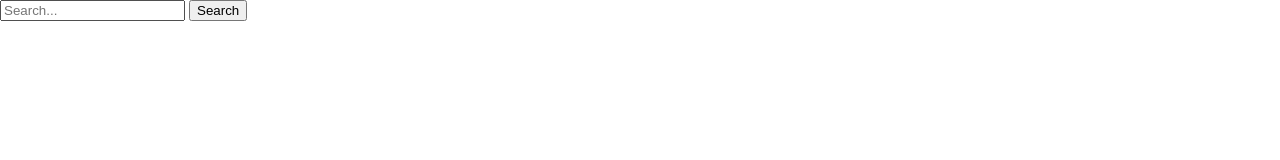
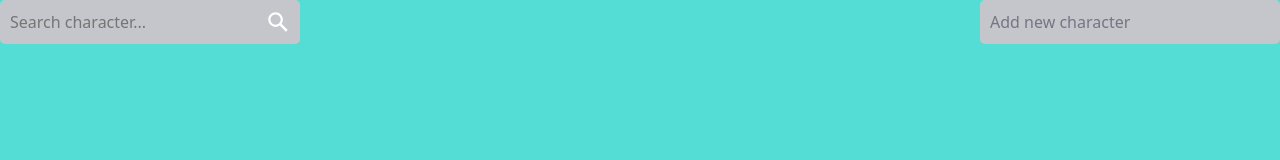
Before and after one commit to kingdragox99/character-manager-js, a website: page index.html in a window 1280 px wide. Drawn offline with nearby package versions, Linux system fonts and the light colour scheme; files that its build step writes are made by us from their sources; no server answers.

Commit message:
add style header

```diff
--- a/index.html
+++ b/index.html
@@ -15,11 +15,19 @@
           type="search"
           id="query"
           name="q"
-          placeholder="Search..."
+          placeholder="Search character..."
           aria-label="Search through site content"
         />
-        <button>Search</button>
+        <button id="btn_search" class="button_search">
+          <svg viewBox="0 0 1024 1024">
+            <path
+              class="path1"
+              d="M848.471 928l-263.059-263.059c-48.941 36.706-110.118 55.059-177.412 55.059-171.294 0-312-140.706-312-312s140.706-312 312-312c171.294 0 312 140.706 312 312 0 67.294-24.471 128.471-55.059 177.412l263.059 263.059-79.529 79.529zM189.623 408.078c0 121.364 97.091 218.455 218.455 218.455s218.455-97.091 218.455-218.455c0-121.364-103.159-218.455-218.455-218.455-121.364 0-218.455 97.091-218.455 218.455z"
+            ></path>
+          </svg>
+        </button>
       </form>
+      <button id="btn_add" class="button_add">Add new character</button>
     </header>
 
     <main>
--- a/src/sass/_header.scss
+++ b/src/sass/_header.scss
@@ -1,5 +1,8 @@
+header {
+  display: flex;
+  justify-content: space-between;
   form {
-  background-color: #4654e1;
+    background-color: #c5c6cc;
     width: 300px;
     height: 44px;
     border-radius: 5px;
@@ -18,10 +21,29 @@ form {
         opacity: 0.7;
       }
     }
-  button {
+    .button_search {
       all: unset;
       cursor: pointer;
       width: 44px;
       height: 44px;
+      svg {
+        color: #fff;
+        fill: currentColor;
+        width: 24px;
+        height: 24px;
+        padding: 10px;
       }
     }
+  }
+  .button_add {
+    background-color: #c5c6cc;
+    font: 16px system-ui;
+    color: #757583;
+    width: 300px;
+    height: 44px;
+    border: none;
+    border-radius: 5px;
+    text-align: left;
+    padding: 6px 10px;
+  }
+}
--- a/src/sass/_main.scss
+++ b/src/sass/_main.scss
@@ -2,8 +2,9 @@
 @import "_mixin.scss";
 @import "_fonts.scss";
 
-
-.div_main_char{
+body {
+  background-color: #53ddd4;
+  .div_main_char {
     display: flex;
     flex-direction: row;
     flex-wrap: wrap;
@@ -14,17 +15,17 @@
     height: auto;
   }
 
-.div_test{
+  .div_test {
     height: 200px;
     width: 150px;
-    background-color: coral;
   }
 
-.p_test_name{
+  .p_test_name {
     background-color: brown;
     color: white;
   }
 
-.p_test_desc{
+  .p_test_desc {
     background-color: aquamarine;
   }
+}
```
Also changed, not shown: src/css/index.css (deleted), src/css/index.min.css (deleted), 2 other files. Lines whose indentation alone changed are shown as unchanged.
